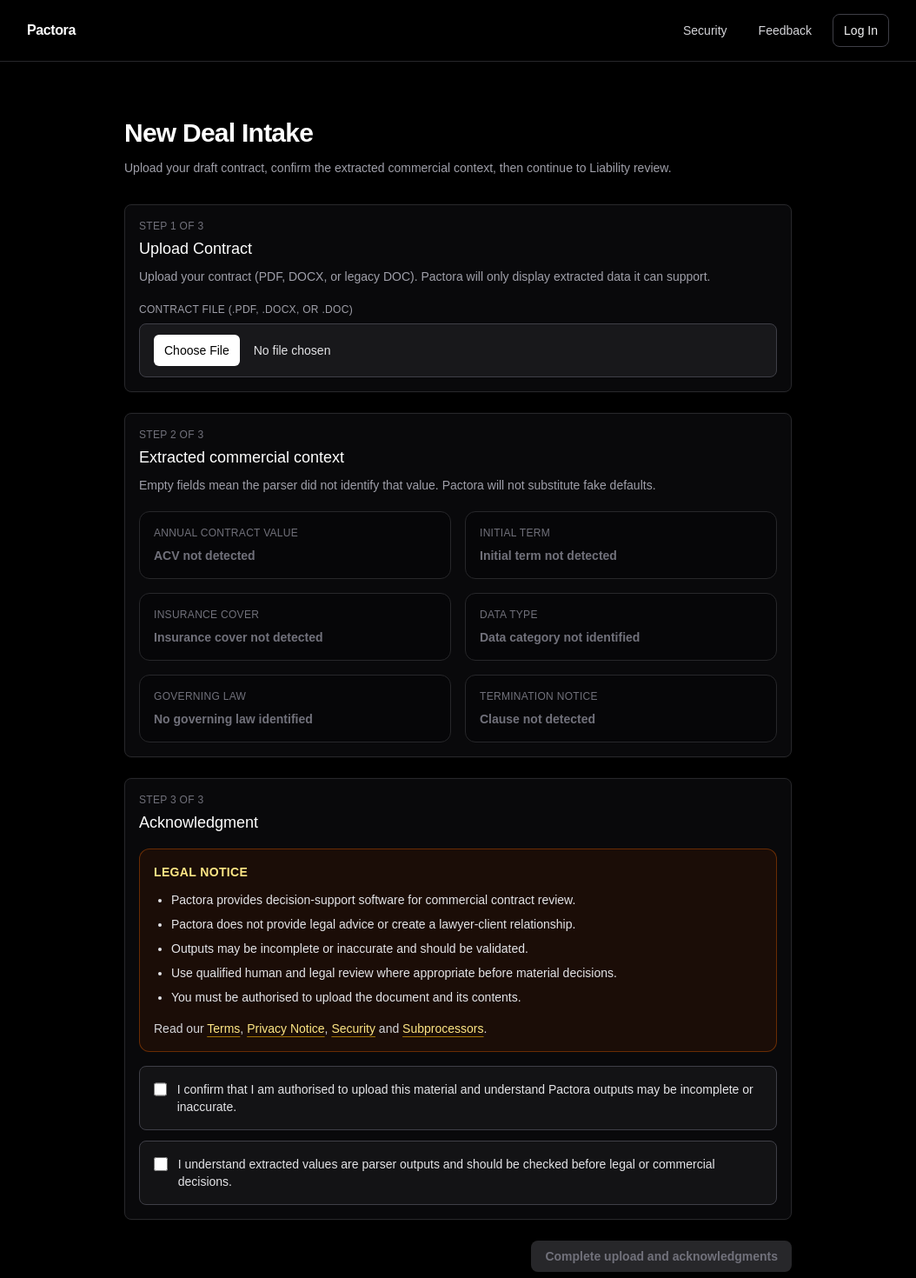
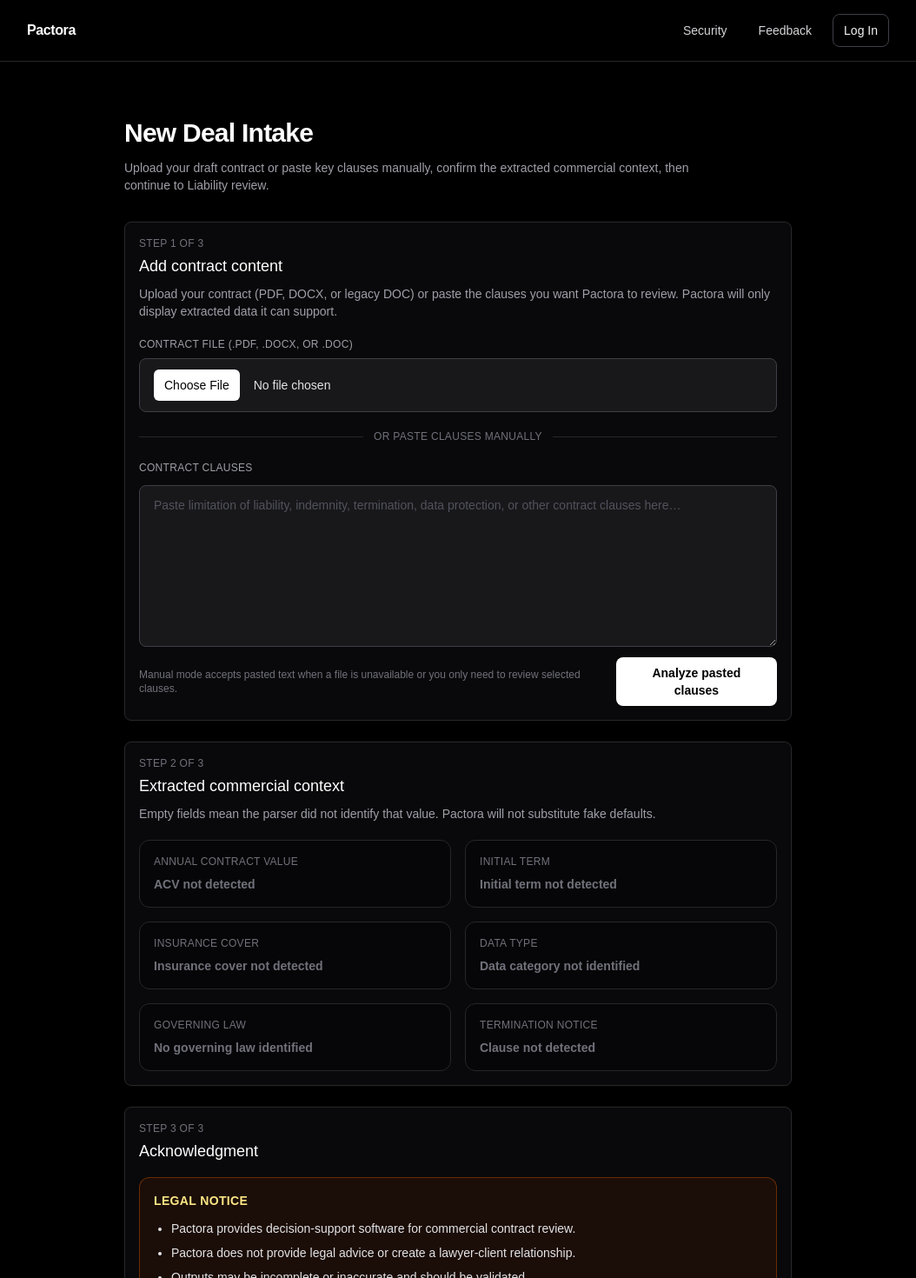
Before and after one commit to sneha210990/Pactora, a Next.js app: page /deals/new in a window 1280 px wide. Shown: the top 1470 px of the page at 87% size, without its empty margins (113-1167 px from the left). Built offline with nearby package versions, Linux system fonts and the light colour scheme.

Commit message:
Add manual clause intake mode

```diff
--- a/app/deals/new/page.tsx
+++ b/app/deals/new/page.tsx
@@ -1,7 +1,7 @@
 'use client';
 
 import Link from 'next/link';
-import { ChangeEvent, useMemo, useState } from 'react';
+import { ChangeEvent, FormEvent, useMemo, useState } from 'react';
 import { trackEvent } from '@/components/track-event';
 import {
   DocumentAnalysisState,
@@ -20,8 +20,8 @@
 };
 
 const processingStages: Array<{ key: keyof DocumentAnalysisState['processingSteps']; label: string }> = [
-  { key: 'upload', label: 'Uploading document…' },
-  { key: 'extraction', label: 'Extracting text…' },
+  { key: 'upload', label: 'Capturing contract input…' },
+  { key: 'extraction', label: 'Extracting supported values…' },
   { key: 'clauseDetection', label: 'Identifying clauses…' },
   { key: 'riskAnalysis', label: 'Analyzing risks…' },
   { key: 'recommendations', label: 'Generating recommendations…' },
@@ -63,6 +63,7 @@
   const analysis = useDocumentAnalysis();
   const actions = useDocumentAnalysisActions();
   const [uploadError, setUploadError] = useState<string | null>(null);
+  const [manualClauseText, setManualClauseText] = useState<string>('');
   const [hasAcceptedLegalNotice, setHasAcceptedLegalNotice] = useState<boolean>(false);
   const [hasConfirmedDataCaution, setHasConfirmedDataCaution] = useState<boolean>(false);
 
@@ -86,6 +87,18 @@
       actions.hydrateAnalysis(data.analysis);
     } catch (error) {
       actions.analysisFailed(error instanceof Error ? error.message : 'Clause analysis failed.');
+    }
+  };
+
+  const processExtractionPayload = (payload: ExtractionResponse, successEventName: string) => {
+    console.info('[PACTORA] Parser payload shape', { endpoint: '/api/contracts/extract', keys: Object.keys(payload) });
+    actions.hydrateExtraction(payload);
+    trackEvent(successEventName, '/deals/new');
+
+    if (payload.contractText) {
+      void runClauseAnalysis(payload.contractText);
+    } else {
+      actions.analysisFailed('Analysis incomplete: no raw text returned by parser.');
     }
   };
 
@@ -117,16 +130,45 @@
       }
 
       const payload = (await response.json()) as ExtractionResponse;
-      console.info('[PACTORA] Parser payload shape', { endpoint: '/api/contracts/extract', keys: Object.keys(payload) });
-      actions.hydrateExtraction(payload);
-      trackEvent('contract_uploaded', '/deals/new');
-      if (payload.contractText) {
-        void runClauseAnalysis(payload.contractText);
-      } else {
-        actions.analysisFailed('Analysis incomplete: no raw text returned by parser.');
-      }
+      processExtractionPayload(payload, 'contract_uploaded');
     } catch (error) {
       const message = error instanceof Error ? error.message : "We couldn't read this file.";
+      setUploadError(message);
+      actions.setError(message);
+    }
+  };
+
+  const handleManualClauseSubmit = async (event: FormEvent<HTMLFormElement>) => {
+    event.preventDefault();
+    const text = manualClauseText.trim();
+
+    if (text.length < 20) {
+      const message = 'Please paste at least 20 characters of contract clauses.';
+      setUploadError(message);
+      actions.setError(message);
+      return;
+    }
+
+    setUploadError(null);
+    actions.uploadStarted({ name: 'Pasted contract clauses', type: 'text/plain' });
+    trackEvent('manual_clause_entry_started', '/deals/new');
+
+    try {
+      const response = await fetch('/api/contracts/extract', {
+        method: 'POST',
+        headers: { 'Content-Type': 'application/json' },
+        body: JSON.stringify({ text, sourceName: 'Pasted contract clauses' }),
+      });
+
+      if (!response.ok) {
+        const payload = await response.json().catch(() => null) as { error?: string } | null;
+        throw new Error(payload?.error ?? 'Could not read pasted clauses.');
+      }
+
+      const payload = (await response.json()) as ExtractionResponse;
+      processExtractionPayload(payload, 'manual_clause_entry_submitted');
+    } catch (error) {
+      const message = error instanceof Error ? error.message : "We couldn't read these clauses.";
       setUploadError(message);
       actions.setError(message);
     }
@@ -147,15 +189,15 @@
         <header className="mb-8 space-y-3">
           <h1 className="text-3xl font-semibold tracking-tight">New Deal Intake</h1>
           <p className="max-w-2xl text-sm text-zinc-400">
-            Upload your draft contract, confirm the extracted commercial context, then continue to Liability review.
+            Upload your draft contract or paste key clauses manually, confirm the extracted commercial context, then continue to Liability review.
           </p>
         </header>
 
         <section className="mb-6 rounded-lg border border-zinc-800 bg-zinc-950 p-4 shadow-[0_0_0_1px_rgba(255,255,255,0.02)]">
           <p className="text-xs uppercase tracking-wide text-zinc-500">Step 1 of 3</p>
-          <h2 className="mt-1 text-lg font-medium text-white">Upload Contract</h2>
+          <h2 className="mt-1 text-lg font-medium text-white">Add contract content</h2>
           <p className="mt-2 text-sm text-zinc-400">
-            Upload your contract (PDF, DOCX, or legacy DOC). Pactora will only display extracted data it can support.
+            Upload your contract (PDF, DOCX, or legacy DOC) or paste the clauses you want Pactora to review. Pactora will only display extracted data it can support.
           </p>
 
           <div className="mt-5">
@@ -171,13 +213,44 @@
             />
             {selectedFileName ? (
               <p className="mt-3 text-sm text-zinc-300">
-                Selected file: <span className="font-medium text-white">{selectedFileName}</span>
+                Current input: <span className="font-medium text-white">{selectedFileName}</span>
               </p>
             ) : null}
+
+            <div className="my-5 flex items-center gap-3 text-xs uppercase tracking-wide text-zinc-500">
+              <span className="h-px flex-1 bg-zinc-800" />
+              <span>or paste clauses manually</span>
+              <span className="h-px flex-1 bg-zinc-800" />
+            </div>
+
+            <form onSubmit={handleManualClauseSubmit} className="space-y-3">
+              <label htmlFor="manualClauses" className="block text-xs font-medium uppercase tracking-wide text-zinc-400">
+                Contract clauses
+              </label>
+              <textarea
+                id="manualClauses"
+                value={manualClauseText}
+                onChange={(event) => setManualClauseText(event.target.value)}
+                rows={8}
+                placeholder="Paste limitation of liability, indemnity, termination, data protection, or other contract clauses here…"
+                className="block w-full rounded-lg border border-zinc-700 bg-zinc-900 px-4 py-3 text-sm text-zinc-200 placeholder:text-zinc-600 focus:border-zinc-500 focus:outline-none focus:ring-2 focus:ring-zinc-700"
+              />
+              <div className="flex flex-col gap-2 sm:flex-row sm:items-center sm:justify-between">
+                <p className="text-xs text-zinc-500">Manual mode accepts pasted text when a file is unavailable or you only need to review selected clauses.</p>
+                <button
+                  type="submit"
+                  disabled={analysis.uploadStatus === 'uploading' || analysis.uploadStatus === 'processing'}
+                  className="rounded-lg bg-white px-4 py-2 text-sm font-semibold text-black hover:bg-zinc-200 disabled:cursor-not-allowed disabled:bg-zinc-800 disabled:text-zinc-500"
+                >
+                  Analyze pasted clauses
+                </button>
+              </div>
+            </form>
+
             {uploadError ? (
               <div className="mt-3 rounded-lg border border-red-500/40 bg-red-500/10 px-4 py-3">
                 <p className="text-sm font-medium text-red-300">{uploadError}</p>
-                <p className="mt-1 text-xs text-red-400">Please select a text-based PDF, DOCX, or DOC under 20 MB.</p>
+                <p className="mt-1 text-xs text-red-400">Please select a text-based PDF, DOCX, or DOC under 20 MB, or paste at least 20 characters of clause text.</p>
               </div>
             ) : null}
             <ProcessingPipeline analysis={analysis} />
@@ -221,7 +294,7 @@
               <li>Pactora does not provide legal advice or create a lawyer-client relationship.</li>
               <li>Outputs may be incomplete or inaccurate and should be validated.</li>
               <li>Use qualified human and legal review where appropriate before material decisions.</li>
-              <li>You must be authorised to upload the document and its contents.</li>
+              <li>You must be authorised to upload or paste the document and its contents.</li>
             </ul>
             <p className="mt-4 text-zinc-300">
               Read our <Link href="/terms" className="text-amber-200 underline decoration-amber-400/60 underline-offset-4 hover:text-amber-100">Terms</Link>,{' '}
@@ -234,7 +307,7 @@
           <div className="mt-4 space-y-3">
             <label className="flex items-start gap-3 rounded-lg border border-zinc-700 bg-zinc-900/70 p-4 text-sm text-zinc-200">
               <input type="checkbox" required checked={hasAcceptedLegalNotice} onChange={(event) => setHasAcceptedLegalNotice(event.target.checked)} className="mt-0.5 h-4 w-4 rounded border-zinc-600 bg-zinc-950 text-white" />
-              <span>I confirm that I am authorised to upload this material and understand Pactora outputs may be incomplete or inaccurate.</span>
+              <span>I confirm that I am authorised to upload or paste this material and understand Pactora outputs may be incomplete or inaccurate.</span>
             </label>
             <label className="flex items-start gap-3 rounded-lg border border-zinc-700 bg-zinc-900/70 p-4 text-sm text-zinc-200">
               <input type="checkbox" required checked={hasConfirmedDataCaution} onChange={(event) => setHasConfirmedDataCaution(event.target.checked)} className="mt-0.5 h-4 w-4 rounded border-zinc-600 bg-zinc-950 text-white" />
@@ -250,7 +323,7 @@
             </Link>
           ) : (
             <button disabled className="rounded-lg bg-zinc-800 px-4 py-2 text-sm font-semibold text-zinc-500">
-              Complete upload and acknowledgments
+              Complete input and acknowledgments
             </button>
           )}
         </div>
--- a/lib/document-analysis-store.tsx
+++ b/lib/document-analysis-store.tsx
@@ -341,7 +341,7 @@
   state: DocumentAnalysisState;
   actions: {
     reset: () => void;
-    uploadStarted: (file: File) => void;
+    uploadStarted: (file: Pick<File, 'name' | 'type'>) => void;
     hydrateExtraction: (payload: ExtractionPayload) => void;
     analysisStarted: () => void;
     hydrateAnalysis: (analysis: AnalysisPayload) => void;
```
Also changed, not shown: app/api/contracts/extract/route.ts (+69 -20 lines).
